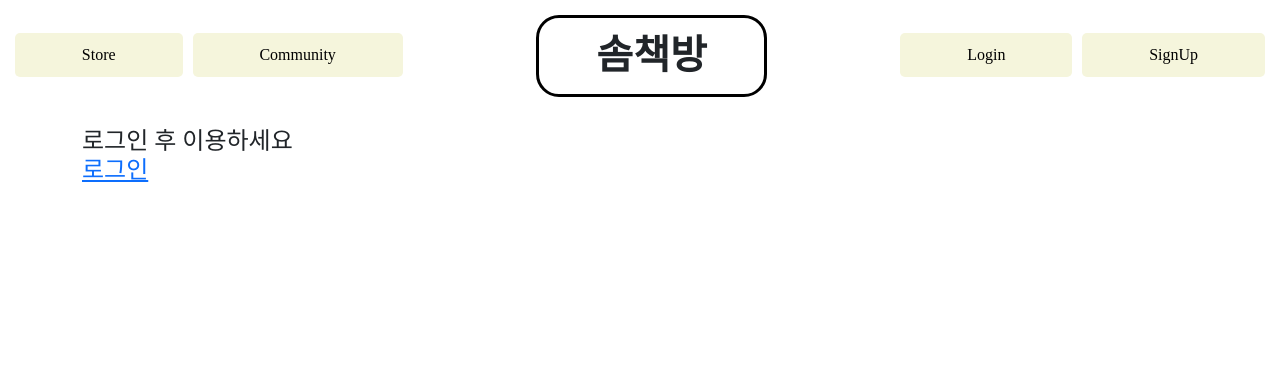
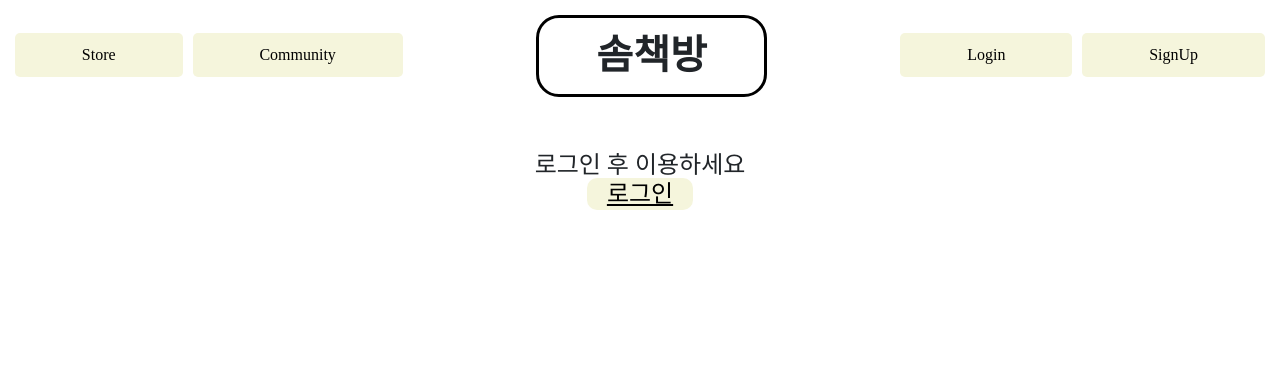
Before and after one commit to hildakim/som-book, a Django app: page /community/new/ in a window 1280 px wide. Shown: the top 372 px of the page. Run offline with Django 3.2, Linux system fonts and the light colour scheme; some libraries are stand-ins or nearby versions; some web fonts are replaced.

Commit message:
tag err fix

```diff
--- a/community/forms.py
+++ b/community/forms.py
@@ -9,7 +9,4 @@ class CommunityForm(forms.ModelForm):
         widgets = {
             'contents': forms.Textarea(
             attrs={'placeholder': '커뮤니티 글을 작성해주세요.'}),
-
-            'tags' : forms.TextInput(
-            attrs={'placeholder': '태그는 쉼표(,)로 구분됩니다.'}),
         }
--- a/community/templates/community_detail.html
+++ b/community/templates/community_detail.html
@@ -26,7 +26,7 @@
     <hr>
 
     {% if data.image %}
-        <p><img src="{{data.image.url}}" height="250" length="250"></p>
+        <p><img src="{{data.image.url}}" height="250"></p>
     {% endif %}
 
     <p>{{data.contents | linebreaks}}</p>
--- a/community/templates/community_new.html
+++ b/community/templates/community_new.html
@@ -2,7 +2,17 @@
 
 {% block content %}
 {% load crispy_forms_tags %}
-
+<style>
+    .another{
+        text-align:center;
+    }
+    .click-btn{
+        background-color: beige;
+        padding: 3px 20px 3px 20px;
+        border-radius: 10px;
+        color: black;
+    }
+</style>
 <div class="container">
     {% if user.is_authenticated %}
     <h1>글 작성</h1>
@@ -16,9 +26,12 @@
     </form>
 
     {% else %}
-    <h4>로그인 후 이용하세요<br>
-    <a href="{% url '' %}">로그인</a>
-    {% comment %} 로그인 url 추가해야 됨 {% endcomment %}
+    &emsp;
+    <div class="another">
+        <h4>로그인 후 이용하세요<br>
+        <a href="{% url 'user:login' %}" class="click-btn">로그인</a></div>
+    </div>
+    {% comment %} 로그인 url 추가했음 {% endcomment %}
     </h4>
 
     {% endif %}
--- a/community/templates/taggit_cloud.html
+++ b/community/templates/taggit_cloud.html
@@ -33,7 +33,6 @@
 
         {% load taggit_templatetags2_tags %}
         {% get_tagcloud as tags %} <!--모든 태그 추출해서 tags변수에 할당-->
-
         {% for tag in tags %}
         <span class="tag-{{tag.weight | floatformat:0}}"> <!-- style 관련-->
             <a href="{% url 'community:tagged_object_list' tag.name %}"> {{tag.name}} ({{tag.num_times}}개의 작성된 글이 존재합니다.)</a>
--- a/sombook/urls.py
+++ b/sombook/urls.py
@@ -29,4 +29,4 @@ urlpatterns = [
     path('cart/', include('cart.urls')),
     path('store/', include('store.urls')),
     path('community/', include('community.urls')),
-]
+] + static(settings.MEDIA_URL, document_root=settings.MEDIA_ROOT)
```
Also changed, not shown: community/admin.py (+3 -4 lines), community/migrations/0001_initial.py, community/migrations/0002_initial.py (deleted).
